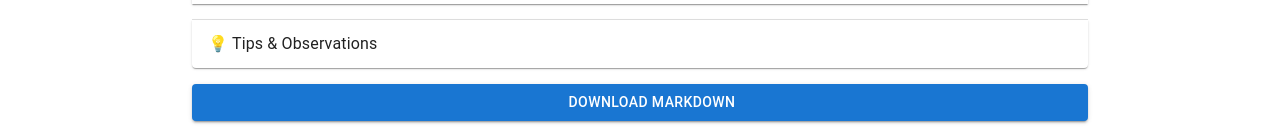
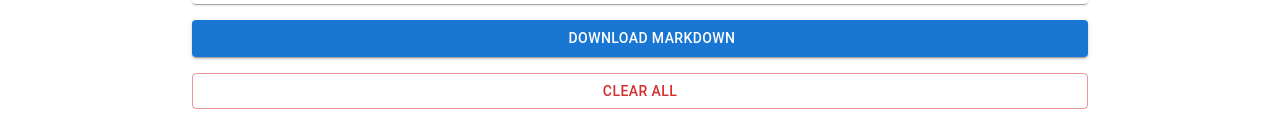
Before and after one commit to TazeemKhan-dev/md-generator-for-dsa, a React (Create React App) app: page / in a window 1280 px wide. Shown: the part 820-952 px from the top of the page. Built offline with nearby package versions, Linux system fonts and the light colour scheme; some icons are missing.

Commit message:
addedlear all button

```diff
--- a/src/App.js
+++ b/src/App.js
@@ -23,7 +23,7 @@ export default function App() {
 
   const [showSections, setShowSections] = useState({
     problemUnderstanding: true,
-    algorithm: true,
+    algorithm: false,
     constraints: true,
     edgeCases: true,
     examples: true,
@@ -75,6 +75,52 @@ export default function App() {
     description: "",
     subsections: [],
   });
+ const clearAll = () => {
+   setTitle("");
+
+   setShowSections({
+     problemUnderstanding: true,
+     algorithm: false,
+     constraints: true,
+     edgeCases: true,
+     examples: true,
+     approaches: true,
+     justification: true,
+     variants: true,
+     tips: true,
+   });
+
+   setExpandedSection("");
+
+   setProblemUnderstanding({ description: "", subsections: [] });
+   setAlgorithms([
+     { problem: "", example: "", idea: "", steps: "", subsections: [] },
+   ]);
+
+   setConstraints({ description: "", subsections: [] });
+   setEdgeCases({ description: "", subsections: [] });
+
+   setExamples([{ description: "", subsections: [] }]);
+
+   setApproaches([
+     {
+       name: "",
+       idea: "",
+       steps: "",
+       javaCode: "",
+       intuition: "",
+       complexity: "",
+     },
+   ]);
+
+   setJustification({ description: "", subsections: [] });
+   setVariants({ description: "", subsections: [] });
+   setTips({ description: "", subsections: [] });
+
+   // ⭐ NEW: Auto-scroll to top
+   window.scrollTo({ top: 0, behavior: "smooth" });
+ };
+
 
   /* --- TAB & SHIFT+TAB handler --- */
   const handleTabKey = (e, state, setState, idx, field, type) => {
@@ -350,7 +396,11 @@ export default function App() {
         >
           Download Markdown
         </Button>
+        <Button variant="outlined" color="error" onClick={clearAll}>
+          Clear All
+        </Button>
       </Stack>
+
     </Box>
   );
 }
```
